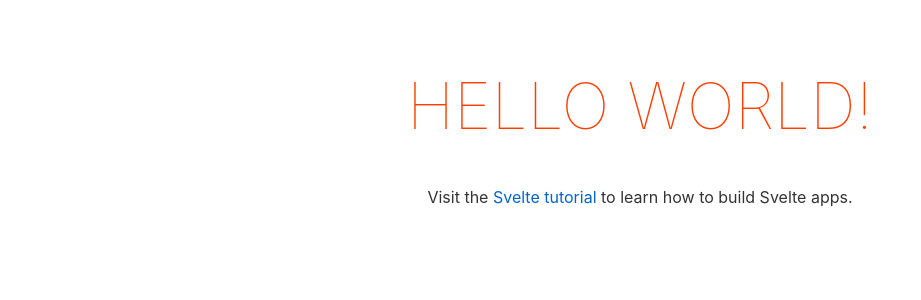
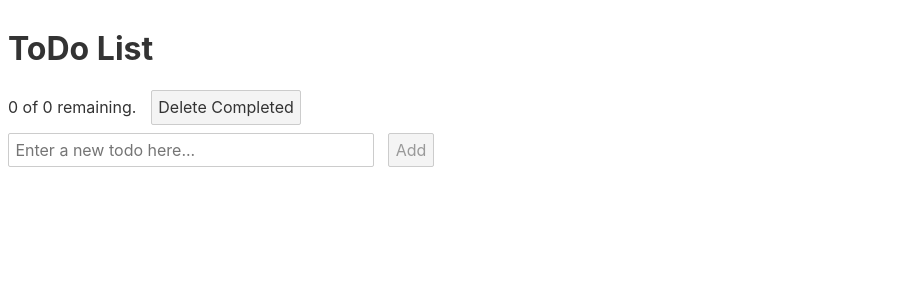
Before and after one commit to mrtkp9993/svelte-todo, a Svelte app: page / in a window 1280 px wide. Shown: the top 300 px of the page, without its empty margins (0-921 px from the left). Built offline with nearby package versions, Linux system fonts and the light colour scheme.

Commit message:
first version
css will be added

```diff
--- a/public/index.html
+++ b/public/index.html
@@ -1,18 +1,17 @@
 <!DOCTYPE html>
 <html lang="en">
-<head>
-	<meta charset='utf-8'>
-	<meta name='viewport' content='width=device-width,initial-scale=1'>
+  <head>
+    <meta charset="utf-8" />
+    <meta name="viewport" content="width=device-width,initial-scale=1" />
 
-	<title>Svelte app</title>
+    <title>Svelte app</title>
 
-	<link rel='icon' type='image/png' href='/favicon.png'>
-	<link rel='stylesheet' href='/global.css'>
-	<link rel='stylesheet' href='/build/bundle.css'>
+    <link rel="icon" type="image/png" href="/favicon.png" />
+    <link rel="stylesheet" href="/global.css" />
+    <link rel="stylesheet" href="/build/bundle.css" />
 
-	<script defer src='/build/bundle.js'></script>
-</head>
+    <script defer src="/build/bundle.js"></script>
+  </head>
 
-<body>
-</body>
+  <body></body>
 </html>
--- a/src/App.svelte
+++ b/src/App.svelte
@@ -1,30 +1,81 @@
+<!-- This code is a mix of
+https://github.com/sveltejs/svelte-todomvc and
+https://github.com/mvolkmann/svelte-todo
+-->
 <script>
-	export let name;
+  import Todo from "./Todo.svelte";
+  import { v4 as uuidv4 } from "uuid";
+
+  const createTodo = (text, done = false) => ({ id: uuidv4(), text, done });
+
+  let todoText = "";
+  let todos;
+
+  try {
+    todos = JSON.parse(localStorage.getItem("todos-svelte")) || [];
+  } catch (err) {
+    todos = [];
+  }
+
+  $: uncompletedCount = todos.filter((t) => !t.done).length;
+  $: status = `${uncompletedCount} of ${todos.length} remaining.`;
+
+  function addTodo() {
+    todos = todos.concat(createTodo(todoText));
+    todoText = "";
+  }
+
+  function deleteCompleted() {
+    todos = todos.filter((t) => !t.done);
+  }
+
+  function deleteTodo(todoId) {
+    todos = todos.filter((t) => t.id !== todoId);
+  }
+
+  function toggleDone(todo) {
+    const { id } = todo;
+    todos = todos.map((t) => (t.id === id ? { ...t, done: !t.done } : t));
+  }
+
+  $: try {
+    localStorage.setItem("todos-svelte", JSON.stringify(todos));
+  } catch (err) {}
 </script>
 
-<main>
-	<h1>Hello {name}!</h1>
-	<p>Visit the <a href="https://svelte.dev/tutorial">Svelte tutorial</a> to learn how to build Svelte apps.</p>
-</main>
+<div>
+  <h1>ToDo List</h1>
+  <div>
+    {status}
+    <button on:click={deleteCompleted}>Delete Completed</button>
+  </div>
+  <form on:submit|preventDefault>
+    <input
+      size="30"
+      placeholder="Enter a new todo here..."
+      bind:value={todoText}
+    />
+    <button disabled={!todoText} on:click={addTodo}>Add</button>
+  </form>
+  <ul>
+    {#each todos as todo}
+      <Todo
+        {todo}
+        on:delete={() => deleteTodo(todo.id)}
+        on:toggleDone={() => toggleDone(todo)}
+      />
+    {/each}
+  </ul>
+</div>
 
 <style>
-	main {
-		text-align: center;
-		padding: 1em;
-		max-width: 240px;
-		margin: 0 auto;
-	}
+  button {
+    margin-left: 10px;
+  }
 
-	h1 {
-		color: #ff3e00;
-		text-transform: uppercase;
-		font-size: 4em;
-		font-weight: 100;
-	}
-
-	@media (min-width: 640px) {
-		main {
-			max-width: none;
-		}
-	}
+  ul {
+    list-style: none;
+    margin-left: 0px;
+    padding-left: 0px;
+  }
 </style>
--- /dev/null
+++ b/src/Todo.svelte
@@ -0,0 +1,27 @@
+<script>
+  import { createEventDispatcher } from "svelte";
+  import { fade } from "svelte/transition";
+  const dispatch = createEventDispatcher();
+  export let todo;
+</script>
+
+<li transition:fade>
+  <input
+    type="checkbox"
+    checked={todo.done}
+    on:change={() => dispatch("toggleDone")}
+  />
+  <span class={"done-" + todo.done}>{todo.text}</span>
+  <button on:click={() => dispatch("delete")}>Delete</button>
+</li>
+
+<style>
+  .done-true {
+    color: gray;
+    text-decoration: line-through;
+  }
+
+  li {
+    margin-top: 5px;
+  }
+</style>
--- a/src/main.js
+++ b/src/main.js
@@ -1,10 +1,7 @@
-import App from './App.svelte';
+import App from "./App.svelte";
 
 const app = new App({
-	target: document.body,
-	props: {
-		name: 'world'
-	}
+  target: document.body,
 });
 
 export default app;
```
Also changed, not shown: package.json (+6 -2 lines), public/global.css (+10 -5 lines), 1 other file (tests, documents, lock files or other folders).
